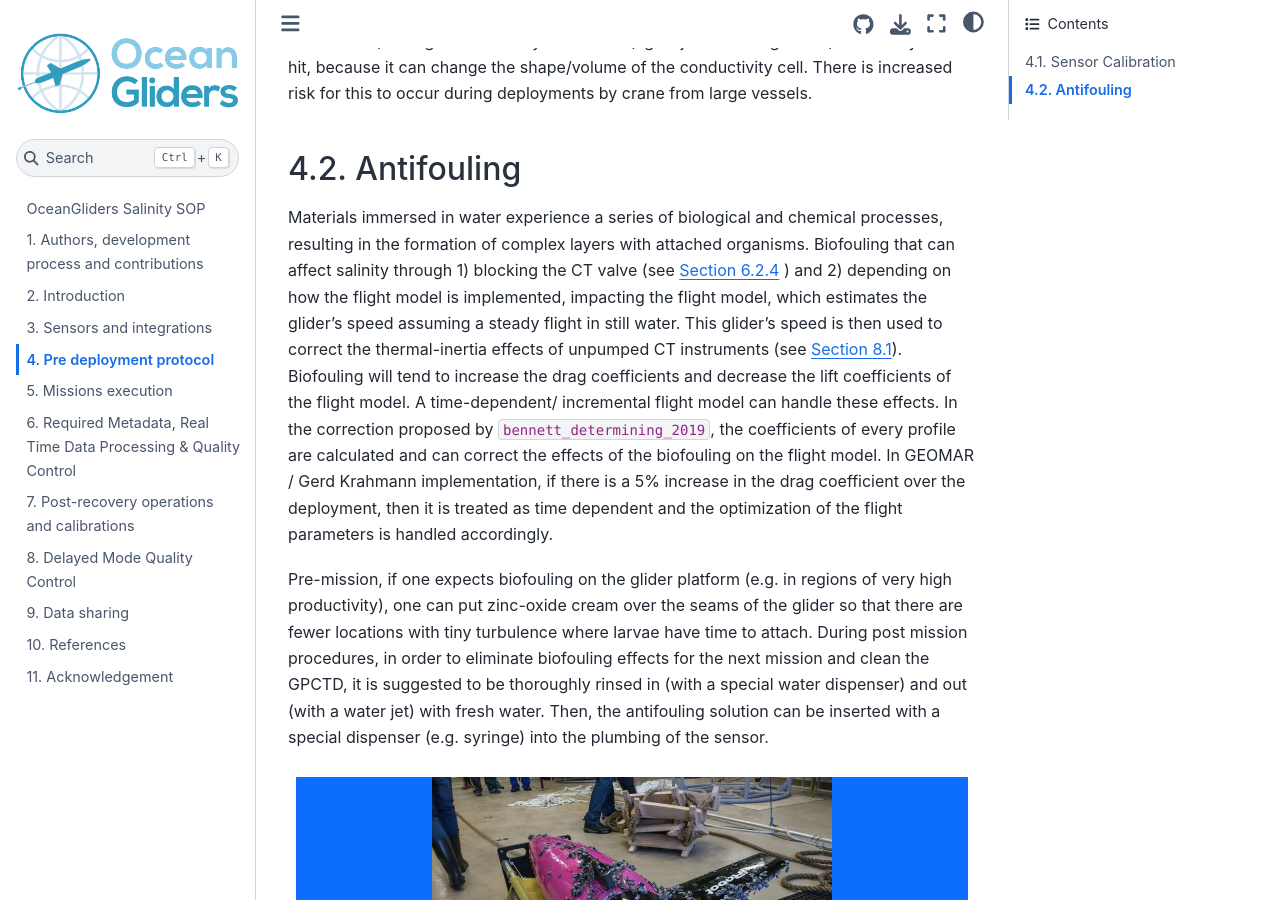
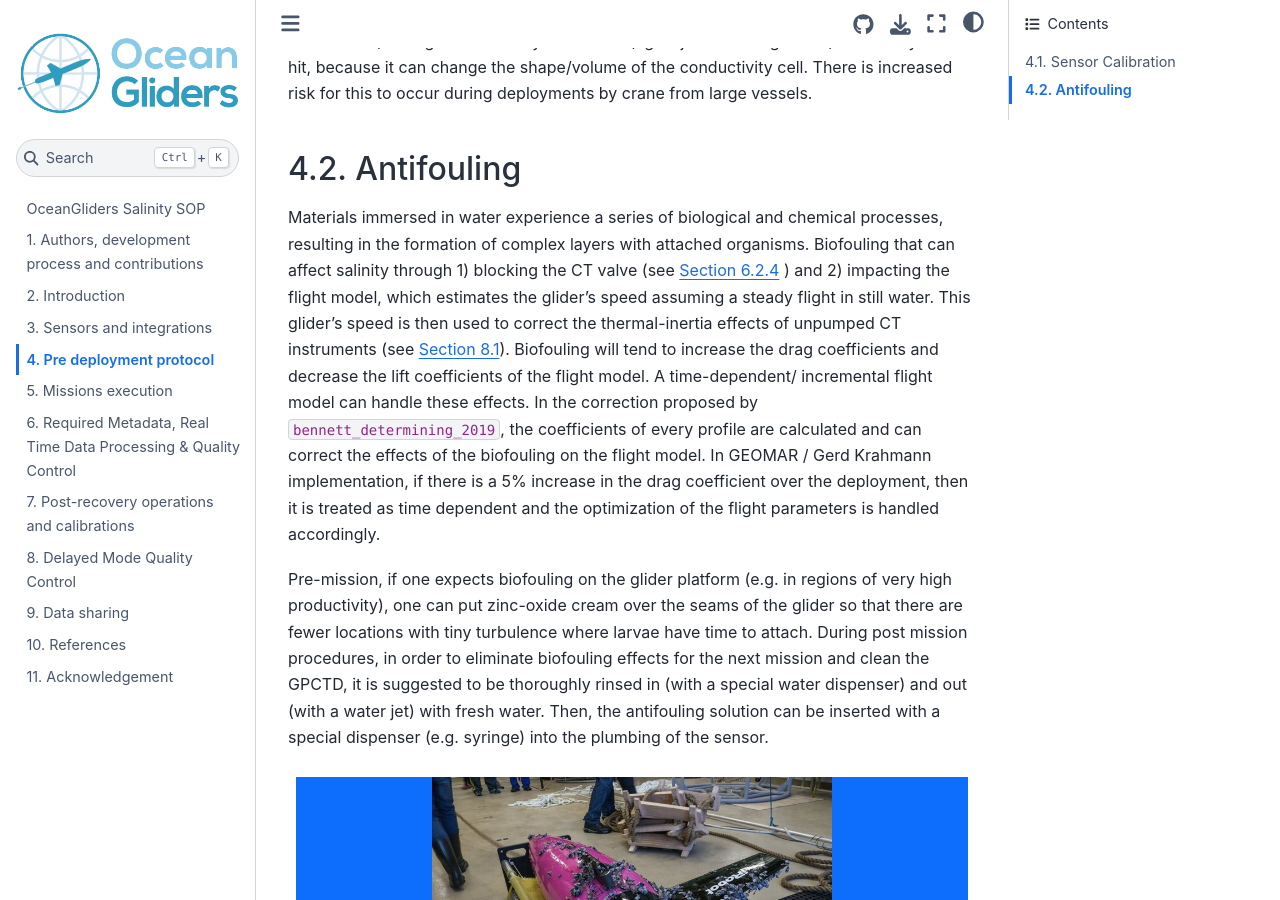
Before and after one commit to OceanGlidersCommunity/Salinity_SOP, a Jupyter Book: the page built from sections/salinity_pre_deployment.md, in a window 1280 px wide and 900 px high, scrolled down 515 px. Built offline with Jupyter Book 1.0.4 settings and Sphinx 7.4.7 and the Sphinx Book theme 1.1.4, drawn with Linux system fonts in a browser that asks for light colours; cross-references to code outside the pages are shown as plain code.

Commit message:
fix:unclear text

```diff
--- a/sections/salinity_pre_deployment.md
+++ b/sections/salinity_pre_deployment.md
@@ -14,7 +14,7 @@ Users should note that conductive cells (mostly unpumped, but the pumped ones as
 
 (antifoul)=
 ## Antifouling
-Materials immersed in water experience a series of biological and chemical processes, resulting in the formation of complex layers with attached organisms. Biofouling that can affect salinity through 1) blocking the CT valve (see {numref}`pump-malfunction` ) and 2) depending on how the flight model is implemented, impacting the flight model, which estimates the glider’s speed assuming a steady flight in still water. This glider’s speed is then used to correct the thermal-inertia effects of unpumped CT instruments (see {numref}`dynamic-error-correction`). Biofouling will tend to increase the drag coefficients and decrease the lift coefficients of the flight model. A time-dependent/ incremental flight model can handle these effects. In the correction proposed by {cite}`bennett_determining_2019`, the coefficients of every profile are calculated and can correct the effects of the biofouling on the flight model. In GEOMAR / Gerd Krahmann implementation, if there is a 5% increase in the drag coefficient over the deployment, then it is treated as time dependent and the optimization of the flight parameters is handled accordingly.
+Materials immersed in water experience a series of biological and chemical processes, resulting in the formation of complex layers with attached organisms. Biofouling that can affect salinity through 1) blocking the CT valve (see {numref}`pump-malfunction` ) and 2) impacting the flight model, which estimates the glider’s speed assuming a steady flight in still water. This glider’s speed is then used to correct the thermal-inertia effects of unpumped CT instruments (see {numref}`dynamic-error-correction`). Biofouling will tend to increase the drag coefficients and decrease the lift coefficients of the flight model. A time-dependent/ incremental flight model can handle these effects. In the correction proposed by {cite}`bennett_determining_2019`, the coefficients of every profile are calculated and can correct the effects of the biofouling on the flight model. In GEOMAR / Gerd Krahmann implementation, if there is a 5% increase in the drag coefficient over the deployment, then it is treated as time dependent and the optimization of the flight parameters is handled accordingly.
 
 Pre-mission, if one expects biofouling on the glider platform (e.g. in regions of very high productivity), one can put zinc-oxide cream over the seams of the glider so that there are fewer locations with tiny turbulence where larvae have time to attach. During post mission procedures, in order to eliminate biofouling effects for the next mission and clean the GPCTD, it is suggested to be thoroughly rinsed in (with a special water dispenser) and out (with a water jet) with fresh water. Then, the antifouling solution can be inserted with a special dispenser (e.g. syringe) into the plumbing of the sensor.
 
```
